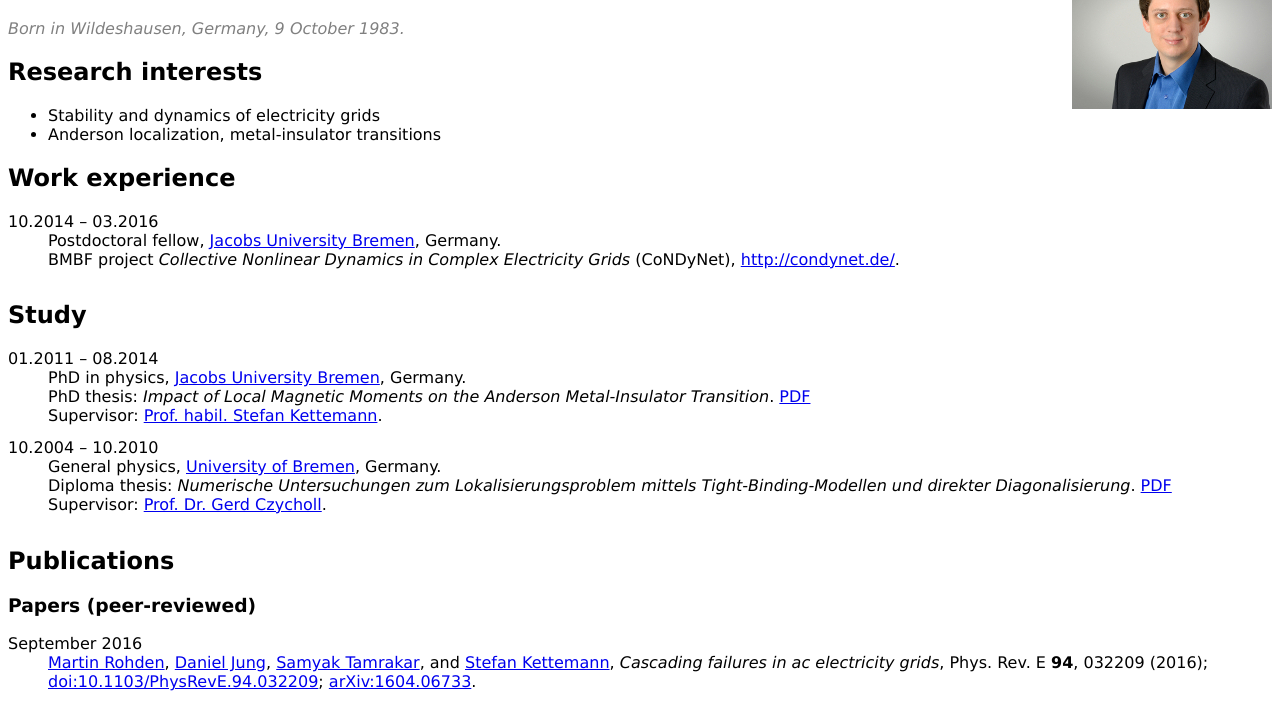
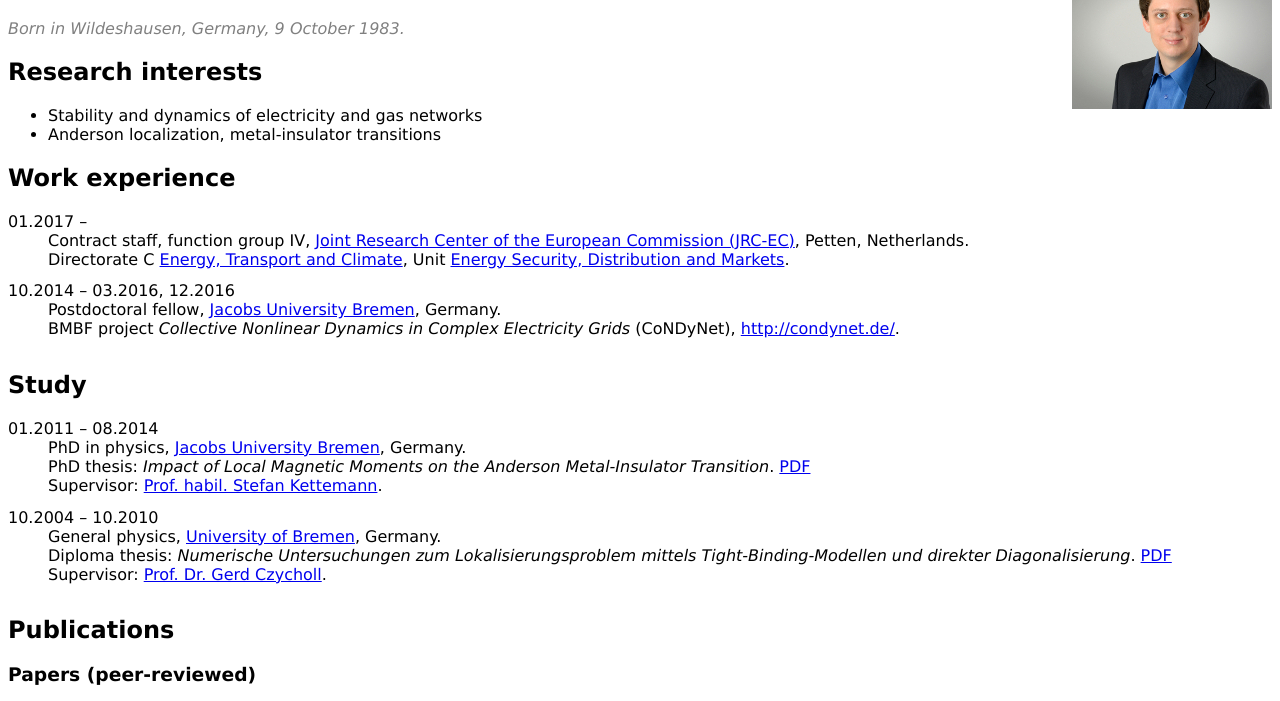
Before and after one commit to proggy/proggy.github.io, a plain HTML site: page index.html in a window 1280 px wide. Shown: the part 62-763 px from the top of the page. Drawn offline with Linux system fonts and the light colour scheme.

Commit message:
added new position in Petten, updated research interests

```diff
--- a/index.html
+++ b/index.html
@@ -33,7 +33,7 @@
         <h2>Research interests</h2>
 
         <ul>
-            <li>Stability and dynamics of electricity grids</li>
+            <li>Stability and dynamics of electricity and gas networks</li>
             <li>Anderson localization, metal-insulator transitions</li>
         </ul>
 
@@ -41,7 +41,23 @@
         <h2>Work experience</h2>
 
         <dl class="cvlist">
-            <dt>10.2014 &ndash; 03.2016</dt>
+
+            <dt>01.2017 &ndash;</dt>
+            <dd>
+                Contract staff, function group IV,
+                <a href="http://ec.europa.eu/jrc/en">Joint Research Center of
+                    the European Commission (JRC-EC)</a>, Petten,
+                Netherlands.<br>
+
+                Directorate C <a
+                    href="https://ec.europa.eu/jrc/en/science-area/energy-and-transport">
+                Energy, Transport and Climate</a>,
+                Unit <a
+                    href="https://ec.europa.eu/jrc/en/research-topic/energy-system-and-security-supply">Energy
+                Security, Distribution and Markets</a>.
+            </dd>
+
+            <dt>10.2014 &ndash; 03.2016, 12.2016</dt>
             <dd>
                 Postdoctoral fellow,
                 <a href="http://jacobs-university.de/">Jacobs University
```
